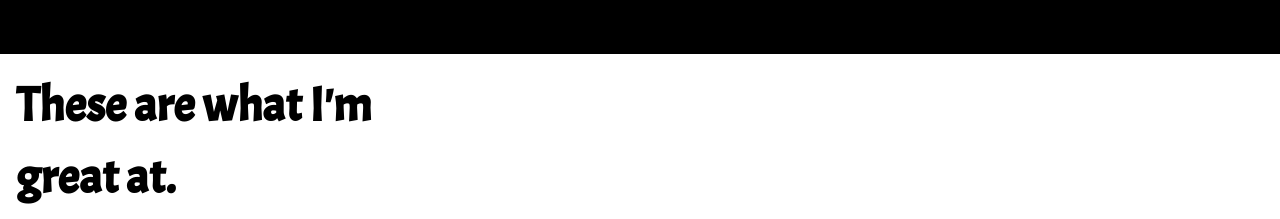
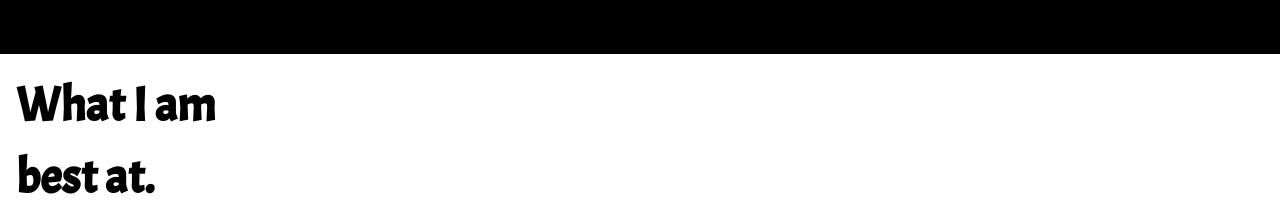
Before and after one commit to UncleP04/PhilipNssien, a Next.js app: page /about in a window 1280 px wide. Shown: the part 581-800 px from the top of the page. Built offline with nearby package versions, Linux system fonts and the light colour scheme.

Commit message:
updated with form

```diff
--- a/src/components/aboutbody.tsx
+++ b/src/components/aboutbody.tsx
@@ -17,8 +17,8 @@ const AboutBody = () => {
     <div className="bg-white">
       <div className="p-4">
         <h1 className="text-black text-[3em] font-bold" data-aos="zoom-in-up">
-          These are what I'm <br />
-          great at.
+          What I am <br />
+          best at.
         </h1>
       </div>
       <section className="flex flex-row justify-between align-middle py-10">
```
